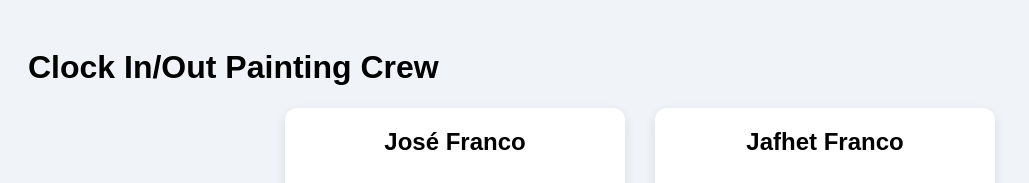
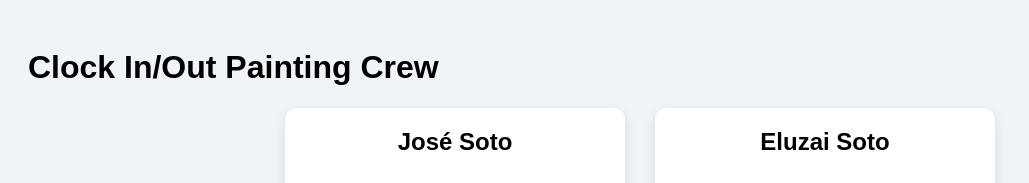
Before and after one commit to shaumangmailcom/soto, a plain HTML site: page index.html in a window 1280 px wide. Shown: the top 183 px of the page, without its empty margins (0-1029 px from the left). Drawn offline with Linux system fonts and the light colour scheme.

Commit message:
Update and rename index (12).html to index.html

```diff
--- a/index (12).html
+++ b/index.html
@@ -66,17 +66,17 @@
 
 <div class="container">
   <div class="card">
-    <h2>José Franco</h2>
-    <button class="clock-in" onclick="logTime('José Franco', 'in')">Clock In</button>
-    <button class="clock-out" onclick="logTime('José Franco', 'out')">Clock Out</button>
-    <div class="log" id="log-José Franco"></div>
+    <h2>José Soto</h2>
+    <button class="clock-in" onclick="logTime('José Soto', 'in')">Clock In</button>
+    <button class="clock-out" onclick="logTime('José Soto', 'out')">Clock Out</button>
+    <div class="log" id="log-José Soto"></div>
   </div>
 
   <div class="card">
-    <h2>Jafhet Franco</h2>
-    <button class="clock-in" onclick="logTime('Jafhet Franco', 'in')">Clock In</button>
-    <button class="clock-out" onclick="logTime('Jafhet Franco', 'out')">Clock Out</button>
-    <div class="log" id="log-Jafhet Franco"></div>
+    <h2>Eluzai Soto</h2>
+    <button class="clock-in" onclick="logTime('Eluzai Soto', 'in')">Clock In</button>
+    <button class="clock-out" onclick="logTime('Eluzai Soto', 'out')">Clock Out</button>
+    <div class="log" id="log-Eluzai Soto"></div>
   </div>
 </div>
 
```
